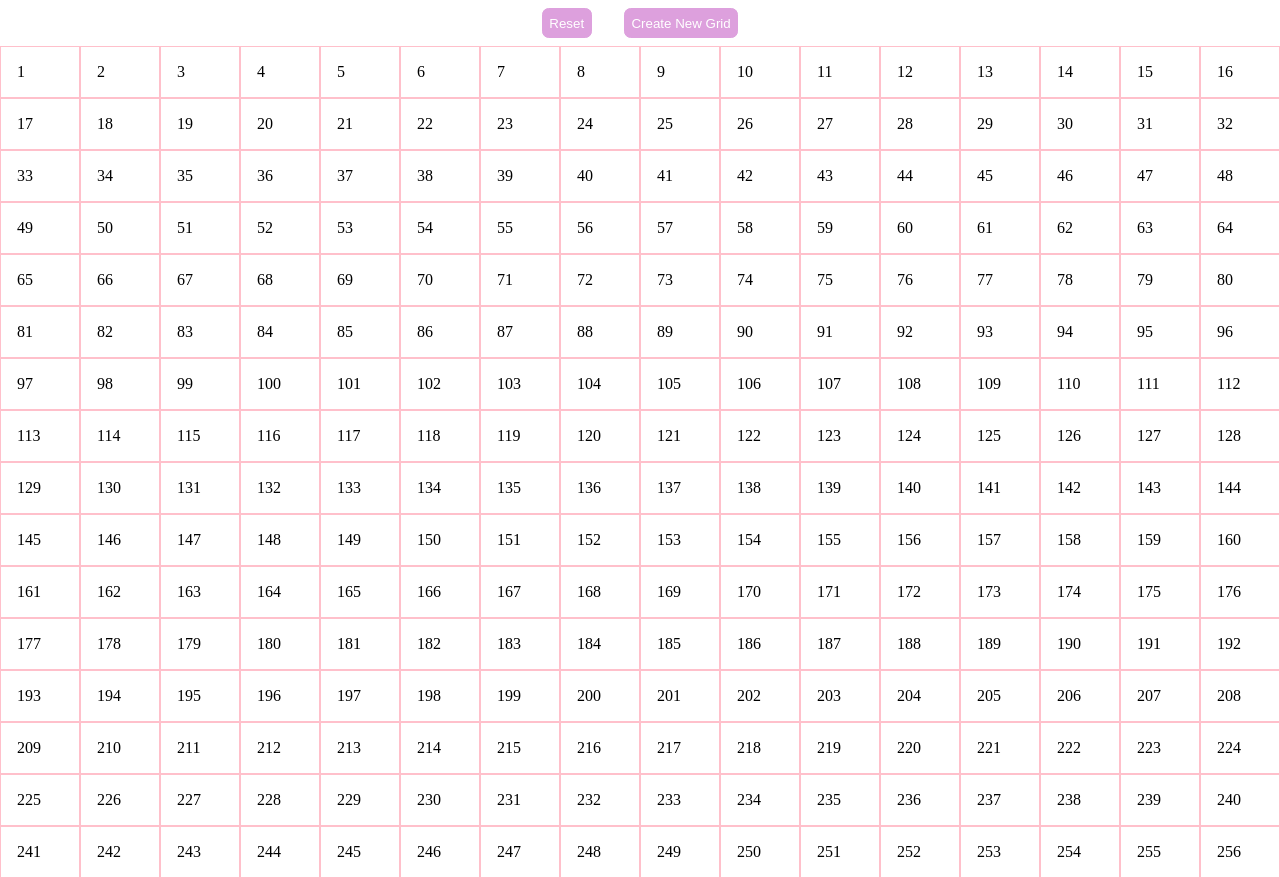
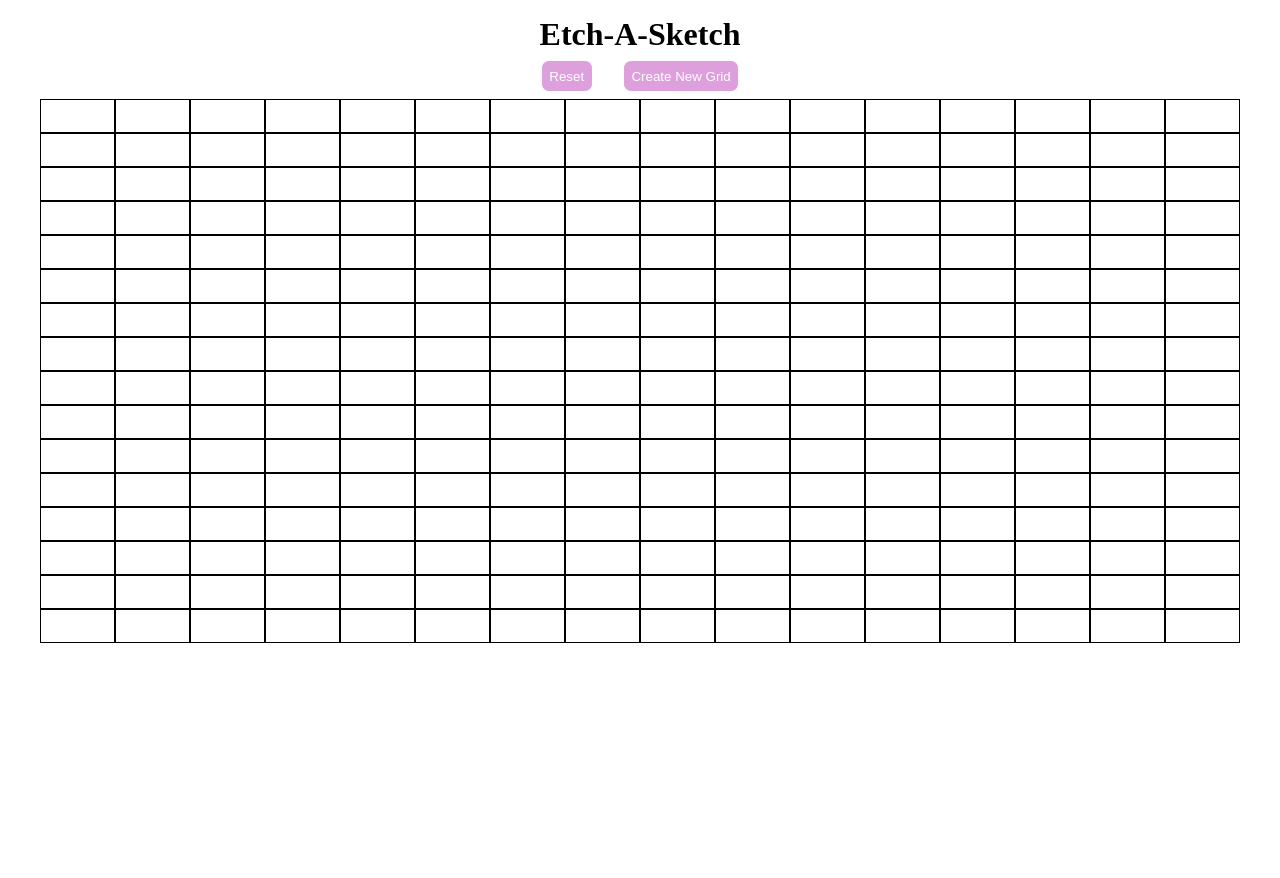
Before and after one commit to CKHarrison/Etch-A-Sketch, a plain HTML site: page index.html in a window 1280 px wide. After the commit the page ends 800 px from the top, so only its background shows below. Drawn offline with Linux system fonts and the light colour scheme.

Commit message:
finish inital project

```diff
--- a/index.html
+++ b/index.html
@@ -9,12 +9,16 @@
   <script src="script.js" defer></script>
 </head>
 <body>
-  <div class="options">
-    <button class="reset">Reset</button>
-    <button class="create-grid">Create New Grid</button>
+
+  <div class="wrapper">
+    <h1>Etch-A-Sketch</h1>
+    <div class="options">
+      <button class="reset">Reset</button>
+      <button class="create-grid">Create New Grid</button>
+    </div>
+    <div class="container">
+    </div>
   </div>
-  <div class="container">
 
-  </div>
 </body>
 </html>
--- a/script.js
+++ b/script.js
@@ -12,7 +12,7 @@ function makeGrid(rows, columns) {
   container.style.setProperty('--grid-columns', columns);
   for(let i = 0; i < (rows * columns); i++) {
     let cell = document.createElement('div');
-    cell.innerText = (i + 1);
+    // cell.innerText = (i + 1);
     container.appendChild(cell).className = 'item';
   }
   hoverEffect()
--- a/style.css
+++ b/style.css
@@ -8,7 +8,7 @@
   box-sizing: inherit;
   margin: 0;
 }
-
+/* button styles */
 button {
   background-color: plum;
   border: 1px solid plum;
@@ -34,25 +34,41 @@ button:active {
   margin: .5em;
 }
 
+/* layout styles */
+h1{
+  margin-top: .5em;
+}
+.wrapper {
+  display: flex;
+  flex-direction: column;
+  justify-content: center;
+  align-items: center;
+  max-width: 1200px;
+  margin: 0 auto;
+}
+
 
 .container {
+  width: 100%;
+  height: 100%;
   display: grid;
   grid-template-columns: repeat(var(--grid-columns), 1fr);
   grid-template-rows: repeat(var(--grid-rows), 1fr);
-  height: 100vh;
+  min-height: 0;
+  min-width: 0;
+
 }
 
 .item {
   padding: 1em;
-  border: 1px solid pink;
+  border: 1px solid black;
   max-width: 200px;
   max-height: 200px;
-
+  overflow: hidden;
+  min-width: 0;
   /* color: white; */
 }
 
 .bg {
-  background-color: aqua;
+  background-color: black;
 }
-
-/* button styles */
```
